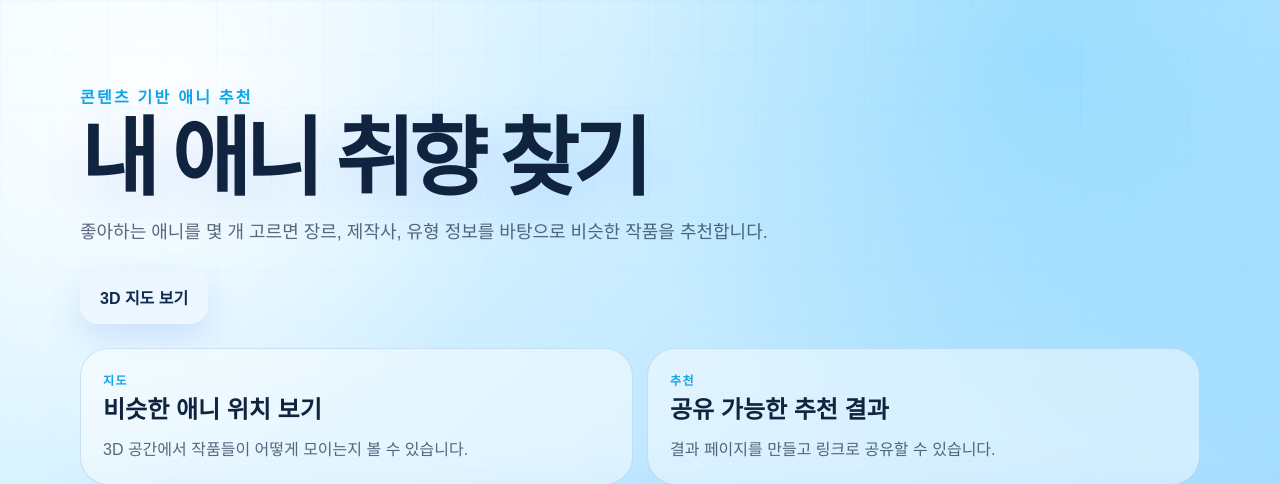
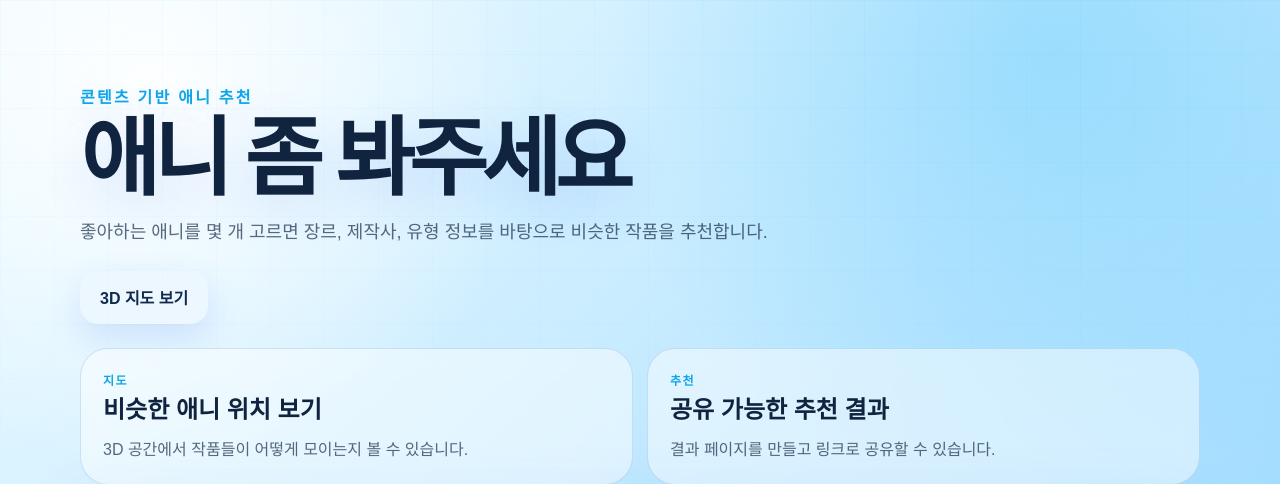
Before and after one commit to Ai-pre/Anime-recommendation-system, a Python web app: template templates/index.html in a window 1280 px wide. Shown: the top 484 px of the page. Run offline with Jinja, Linux system fonts and the light colour scheme; the template is opened without the code that fills it, so the values that code supplies are empty.

Commit message:
Update Korean hero title

```diff
--- a/templates/index.html
+++ b/templates/index.html
@@ -12,7 +12,7 @@
   <main class="shell">
     <section class="hero">
       <p class="eyebrow">콘텐츠 기반 애니 추천</p>
-      <h1>내 애니 취향 찾기</h1>
+      <h1>애니 좀 봐주세요</h1>
       <p class="lead">좋아하는 애니를 몇 개 고르면 장르, 제작사, 유형 정보를 바탕으로 비슷한 작품을 추천합니다.</p>
       <div class="hero-actions">
         <a class="ghost-link" href="{{ url_for('anime_map') }}" target="_blank" rel="noreferrer">3D 지도 보기</a>
```
